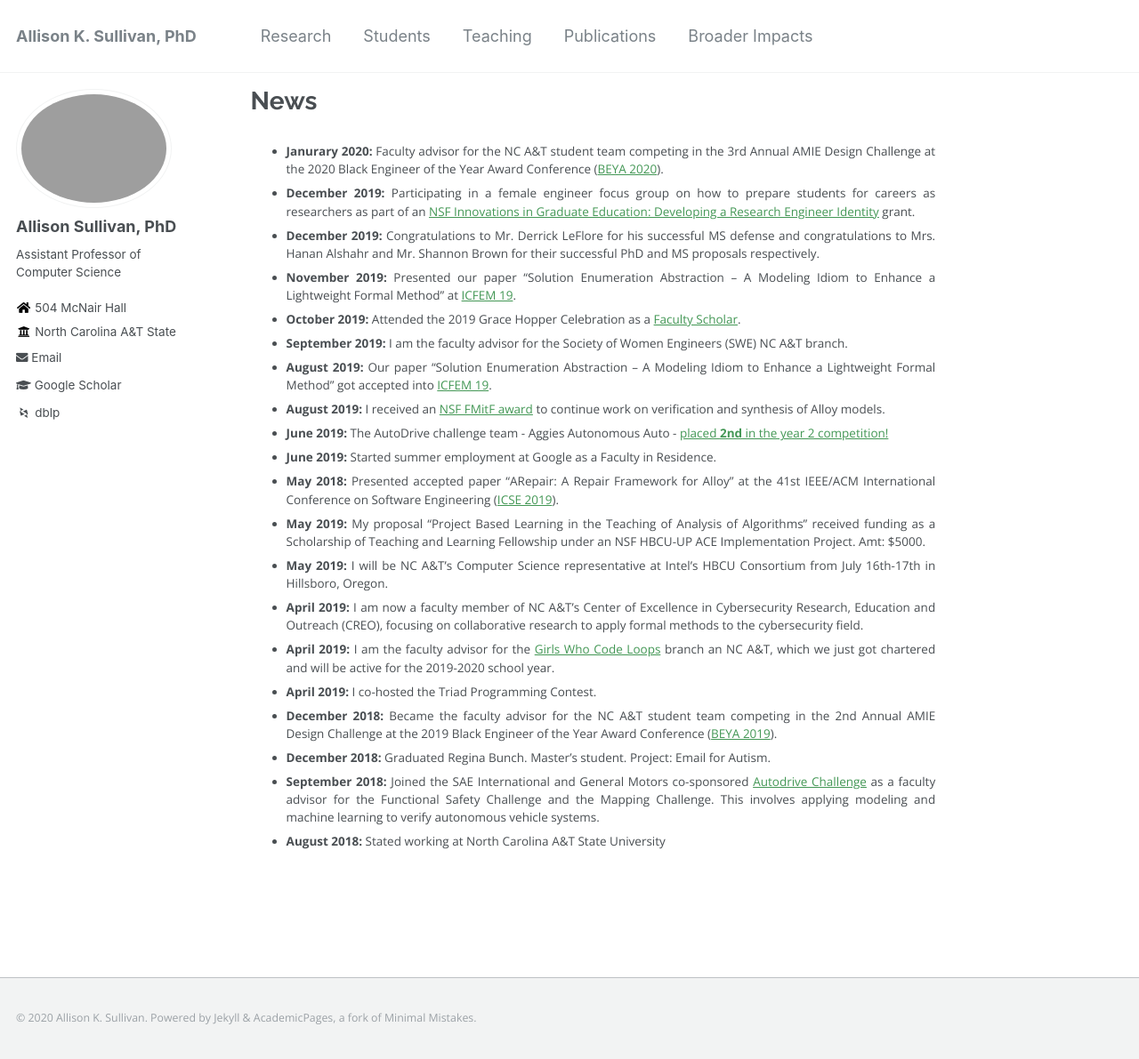
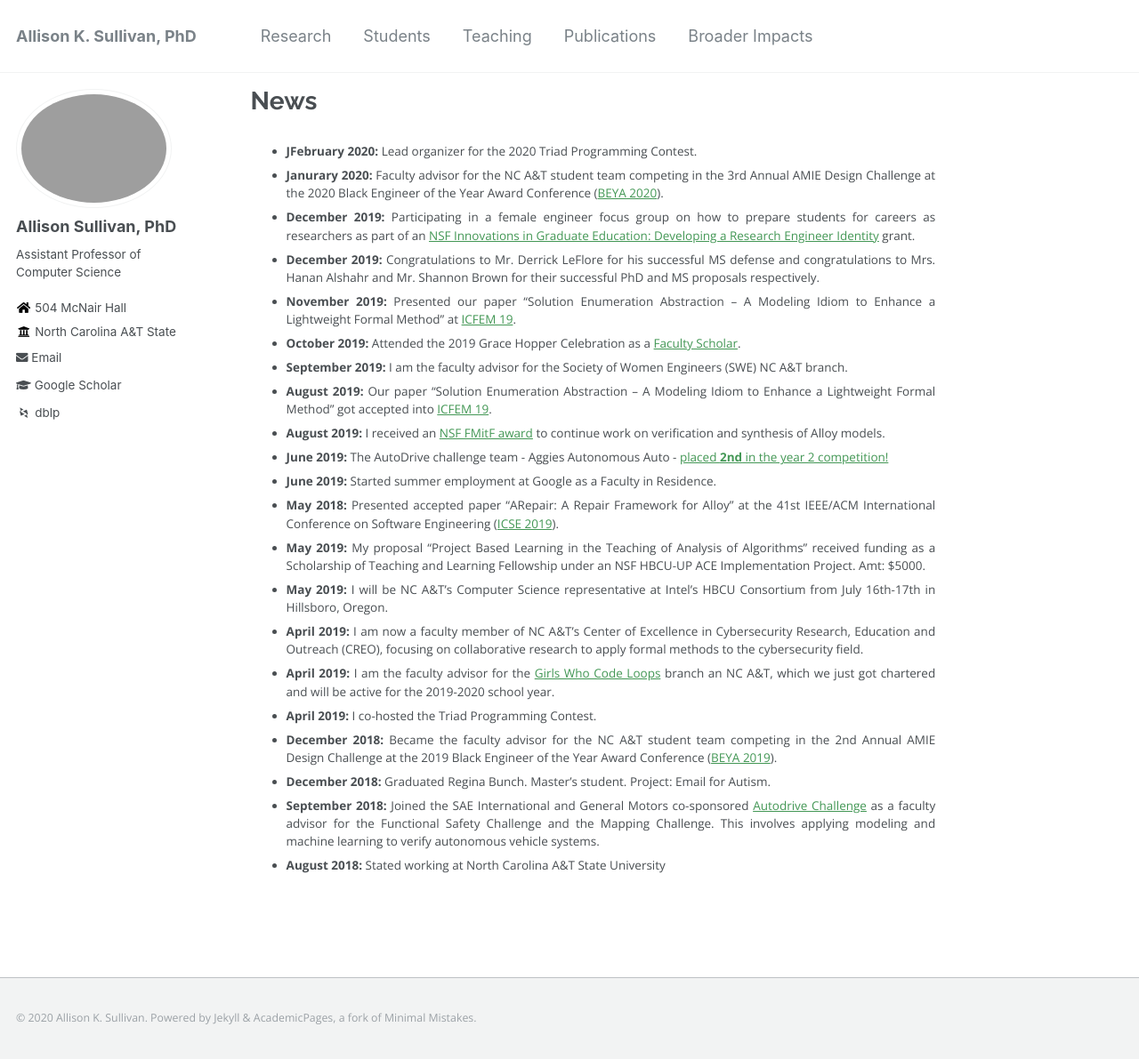
Before and after one commit to Allisonius/allisonius.github.io, a Jekyll site: the page built from _pages/news.md, in a window 1280 px wide and 1191 px high. Shown: the whole window at 89% size. Built offline with Jekyll 4.4.1, drawn with Linux system fonts in a browser that asks for light colours; some web fonts are replaced.

Commit message:
Update news.md

```diff
--- a/_pages/news.md
+++ b/_pages/news.md
@@ -3,7 +3,7 @@ title: "News"
 permalink: /news/
 author_profile: true
 ---
-
+* **JFebruary 2020:** Lead organizer for the 2020 Triad Programming Contest.
 * **Janurary 2020:** Faculty advisor for the NC A&T student team competing in the 3rd Annual AMIE Design Challenge at the 2020 Black Engineer of the Year Award Conference ([BEYA 2020](https://s4.goeshow.com/ccgroup/beyastem/2020/index.cfm)).
  * **December 2019:** Participating in a female engineer focus group on how to prepare students for careers as researchers as part of an  [NSF Innovations in Graduate Education: Developing a Research Engineer Identity](https://www.nsf.gov/awardsearch/showAward?AWD_ID=1856346&HistoricalAwards=false) grant.
  * **December 2019:** Congratulations to Mr. Derrick LeFlore for his successful MS defense and congratulations to Mrs. Hanan Alshahr and Mr. Shannon Brown for their successful PhD and MS proposals respectively.
```
